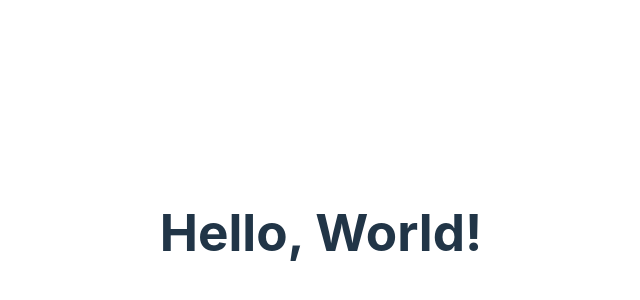
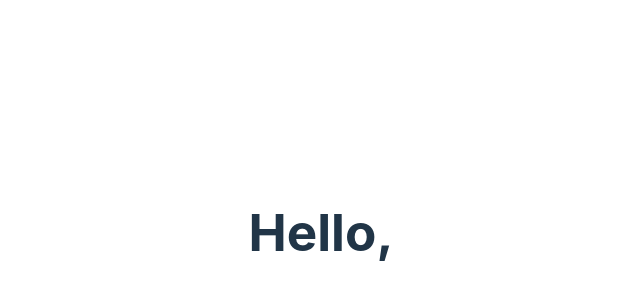
Before and after one commit to Airtcloudia/React, a React (Vite) app: page / in a window 1280 px wide. Shown: the part 168-468 px from the top of the page, without its empty margins (319-959 px from the left). Built offline with nearby package versions, Linux system fonts and the light colour scheme.

Commit message:
Update App.jsx

```diff
--- a/src/App.jsx
+++ b/src/App.jsx
@@ -4,10 +4,9 @@ import viteLogo from '/vite.svg'
 import './App.css'
 
 function App({name}) {
-  const hello ="Hello, World!"
 
   return (
-    <h1>{hello}</h1>
+   <h1>Hello, {name}</h1>
   )
 }
 
```
